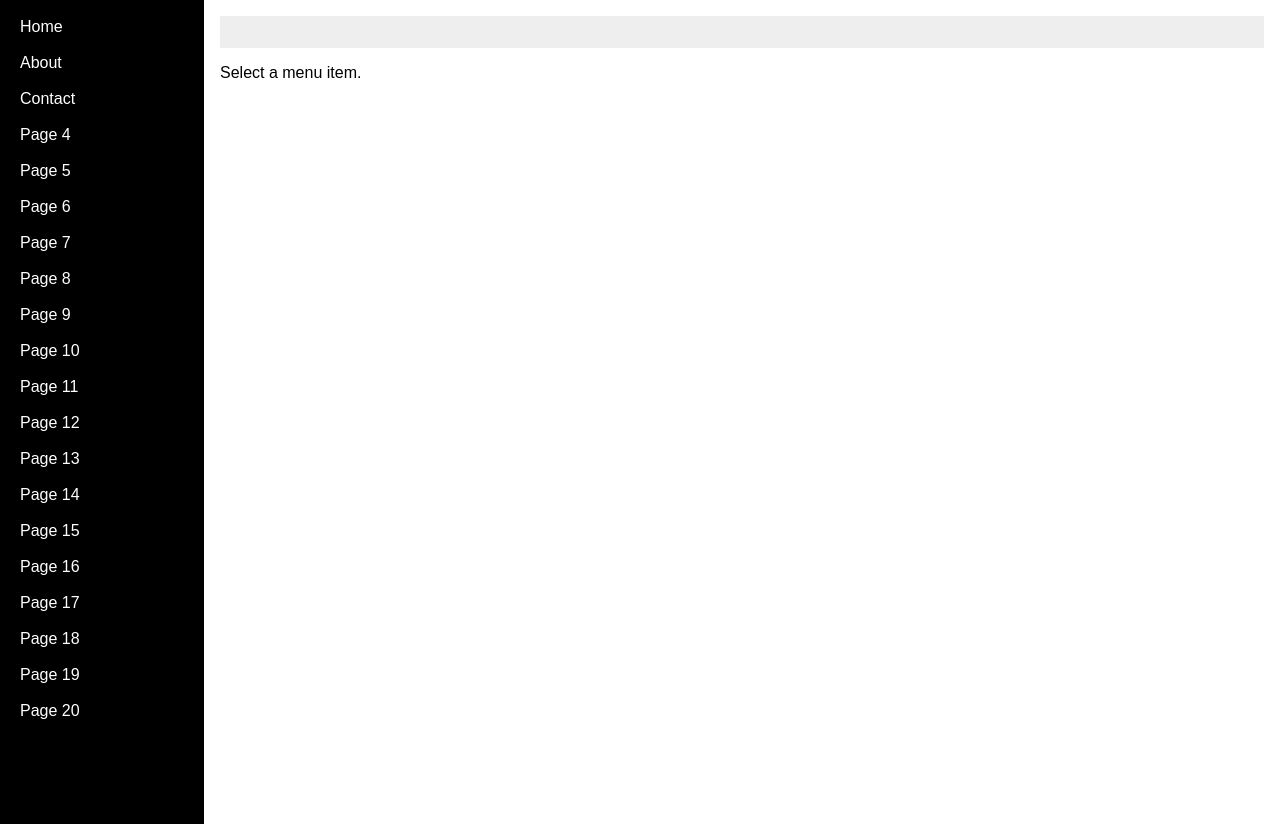
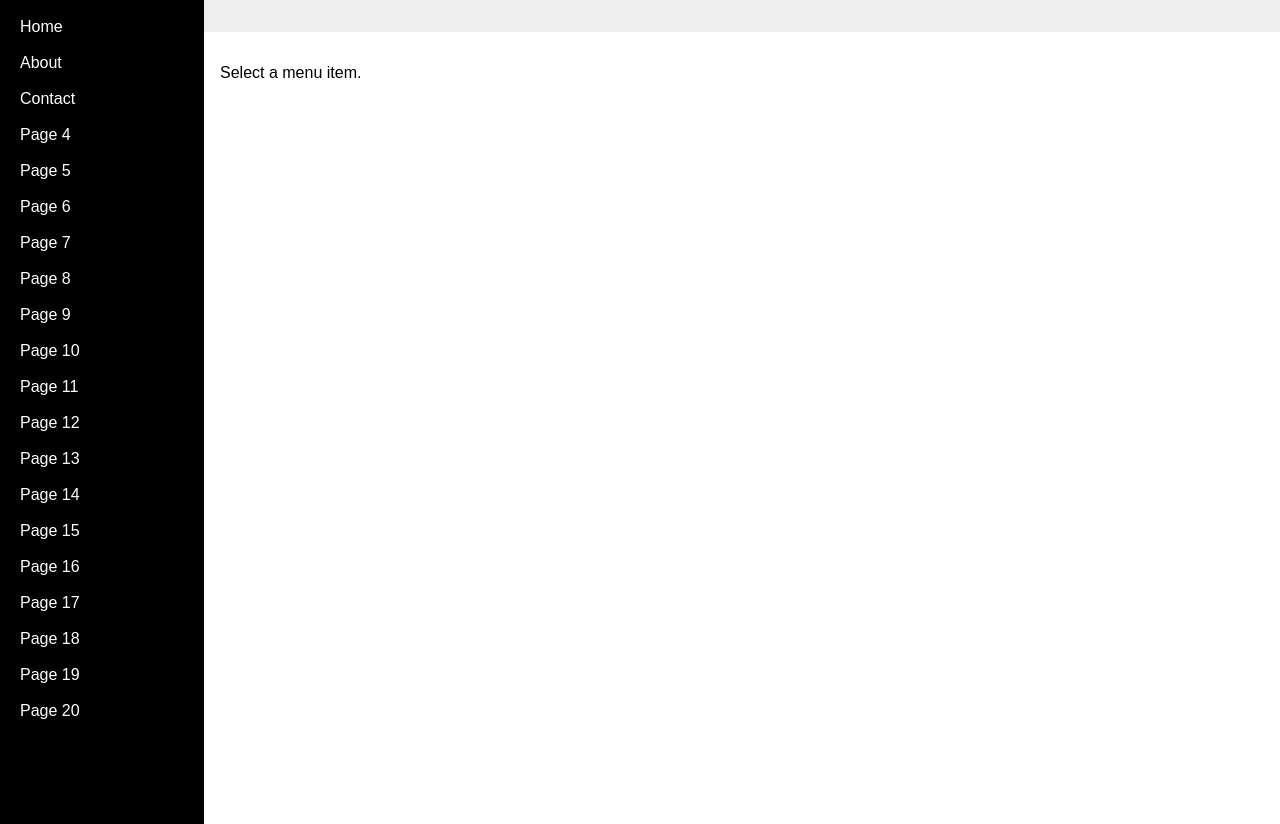
Before and after one commit to yaserhadi/tagsView, a website: page index.html in a window 1280 px wide. Drawn offline with nearby package versions, Linux system fonts and the light colour scheme.

Commit message:
Fix tags view bar positioning

```diff
--- a/index.html
+++ b/index.html
@@ -31,10 +31,12 @@
     <a href="#page20" class="menu-item">Page 20</a>
   </div>
 
-  <div class="main-content">
-    <div class="tags-view-wrapper"></div>
-    <p id="hint">Select a menu item.</p>
-  </div>
+    <div class="main-content">
+      <div class="tags-view-container">
+        <div class="tags-view-wrapper"></div>
+      </div>
+      <p id="hint">Select a menu item.</p>
+    </div>
 </div>
 
 <script src="https://ajax.googleapis.com/ajax/libs/jquery/3.7.1/jquery.min.js"></script>
--- a/style.css
+++ b/style.css
@@ -21,6 +21,14 @@ body { font-family: Arial, sans-serif; margin: 0; }
 .main-content {
   flex-grow: 1;
   padding: 16px;
+  padding-top: 48px;
+}
+.tags-view-container {
+  position: fixed;
+  top: 0;
+  left: 204px;
+  right: 0;
+  z-index: 1;
 }
 .tags-view-wrapper {
   margin-bottom: 12px;
```
